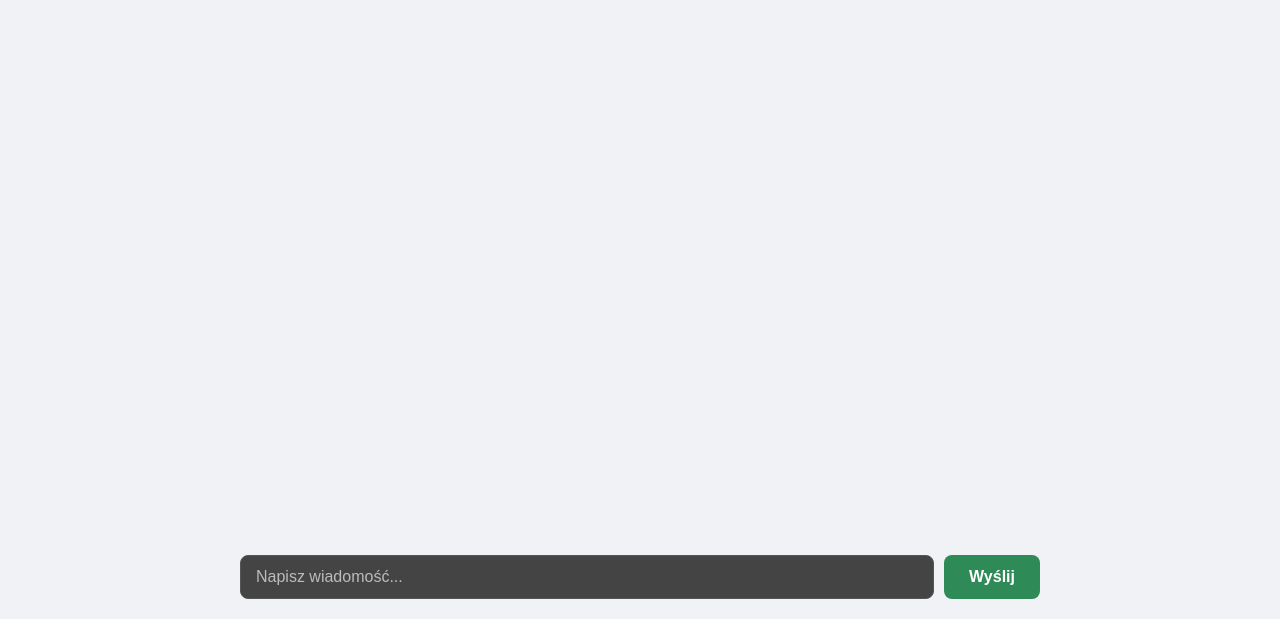
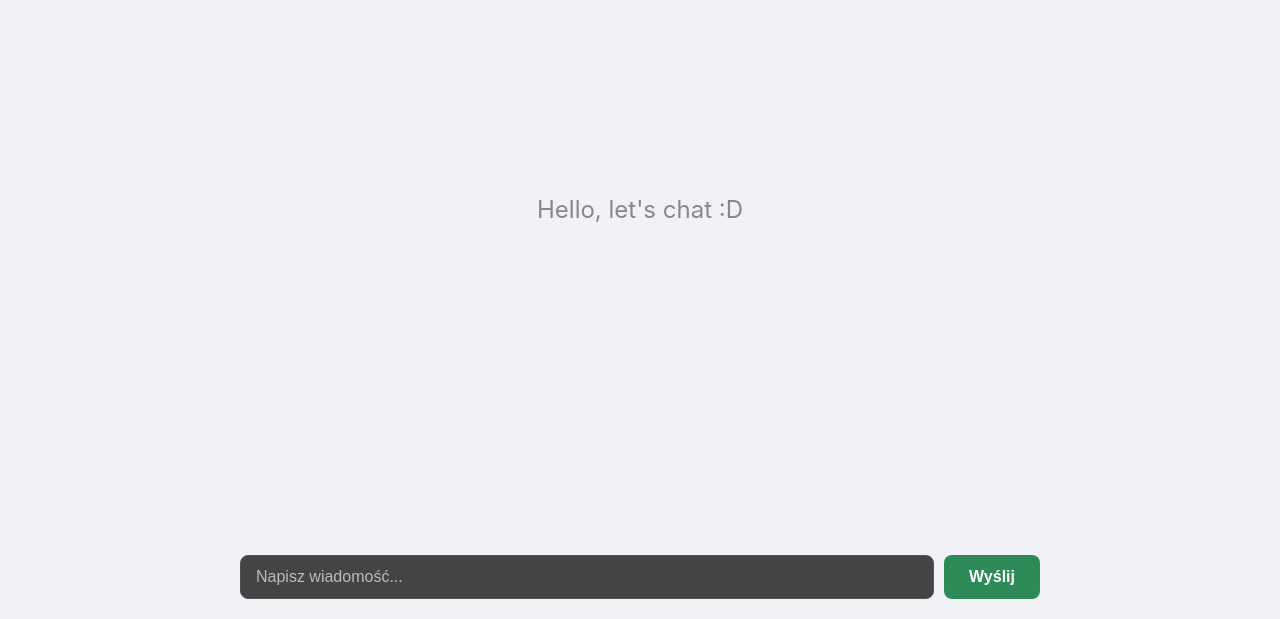
Before and after one commit to Pyrvdox/AIChatBotApp, a Flask app: page / in a window 1280 px wide. Shown: the part 181-800 px from the top of the page. Run offline with Flask 3, Linux system fonts and the light colour scheme.

Commit message:
empty chat message
emplty chat message fix

```diff
--- a/templates/index.html
+++ b/templates/index.html
@@ -15,12 +15,16 @@
     </span>
   </div>
 
-  <div name="chat-box">
+  <div name="chat-box" style="{% if not history %}display: flex; flex-direction: column; justify-content: center; align-items: center; text-align: center; height: 100%;{% endif %}">
+    {% if not history %}
+    <p style="font-size: 1.5em; color: #888;">Hello, let's chat :D</p>
+    {% else %}
     {% for person, text in history %}
     <div name="chat-line" class="{{ 'user' if person.lower() == 'user' else 'bot' }}">
       <strong>{{ person|capitalize }}:</strong> {{ text }}
     </div>
     {% endfor %}
+    {% endif %}
   </div>
 
   <div name="form-box">
```
